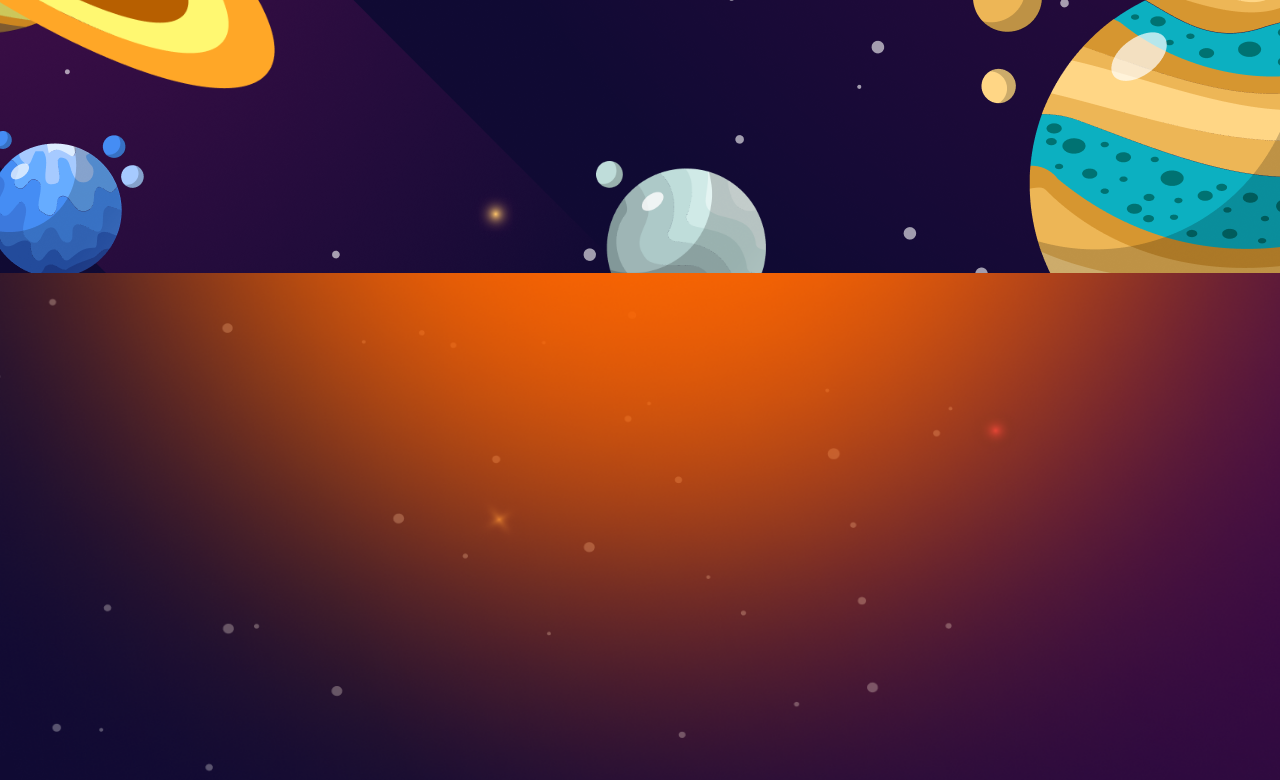
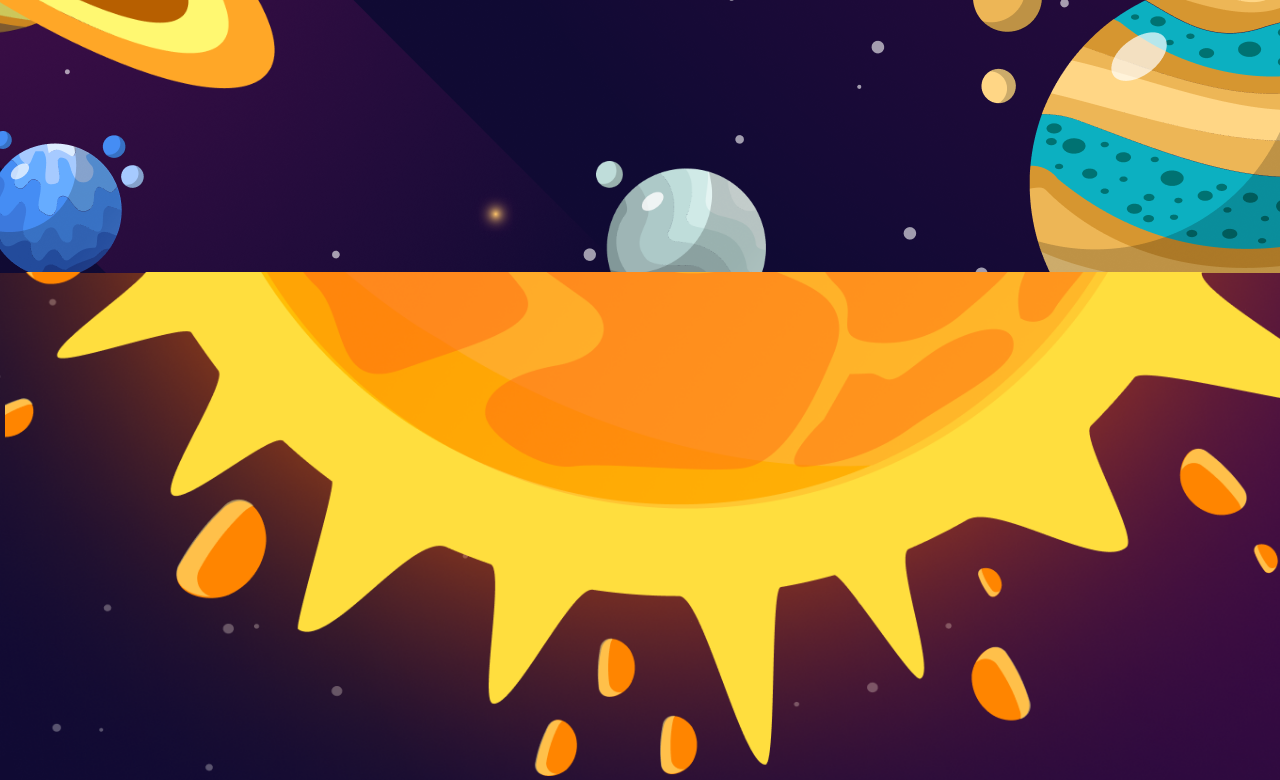
Before and after one commit to riddhika05/Universe, a plain HTML site: page index.html in a window 1280 px wide. Shown: the part 751-1531 px from the top of the page. Drawn offline with Linux system fonts and the light colour scheme.

Commit message:
Added the sun image in the sun section

```diff
--- a/index.html
+++ b/index.html
@@ -15,6 +15,7 @@
 </head>
 
 <body>
+    <div class="hero">
         <div class="navbar">
             <img src="LOGO.png" id="logo">
             <div class="name">
@@ -37,7 +38,8 @@
                 Let's Get To Know</div>
             <div class="second">Our Solar System</div>
             <div class="third">Galaxy</div>
-        <div class="text">Embark on a cosmic journey across the ethereal expanse of the solar system Galaxy and follow the
+            <div class="text">Embark on a cosmic journey across the ethereal expanse of the solar system Galaxy and
+                follow the
                 orchestration of the <br>cosmos and the planets weaving stories of their timeless existence.
             </div>
             <button>Learn More
@@ -55,8 +57,10 @@
             <img src="bottomPlanet.png" id="bottomPlanet">
             <img src="rightBottom.png" id="rightBottom">
         </div>
+    </div>
     <div class="Sun">
         <img src="Sun.png" class="sun_bg">
+        <img src="Layer 2.png" class="SUN">
     </div>
 
 
--- a/style.css
+++ b/style.css
@@ -185,3 +185,9 @@ button {
     height: 100% ;
 
 }
+.SUN
+{   position: relative;
+    top: -1806px;
+    right: -10px;
+    width: 2710px;
+}
```
Also changed, not shown: Layer 2.png (added). Lines whose indentation alone changed are shown as unchanged.
